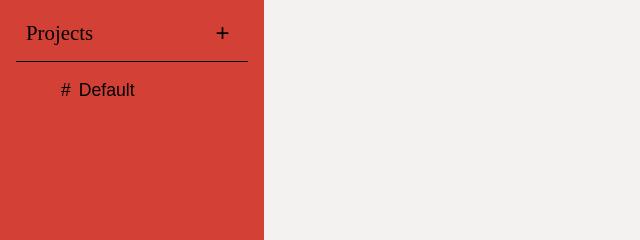
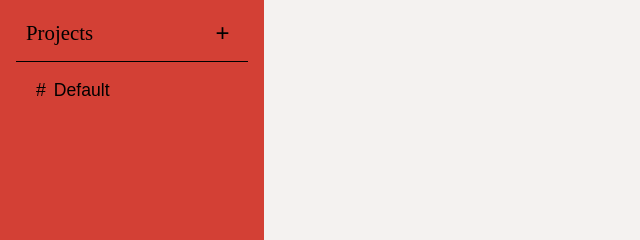
Before and after one commit to HugoTurtle/todo-list, a website built with webpack: page src/template.html in a window 1280 px wide. Shown: the part 281-521 px from the top of the page, 0-640 px from the left. Built offline with nearby package versions, Linux system fonts and the light colour scheme.

Commit message:
Move project button text to the left

```diff
--- a/src/styles.css
+++ b/src/styles.css
@@ -112,11 +112,10 @@ nav .user-projects .project-header .add-project {
 
 .project-btn {
   display: flex;
-  margin-left: 35px;
   gap: 8px;
   font-size: 1.1rem;
   border-radius: 10px;
-  padding: 10px;
+  padding: 10px 20px;
 }
 
 .project-btn::before {
```
